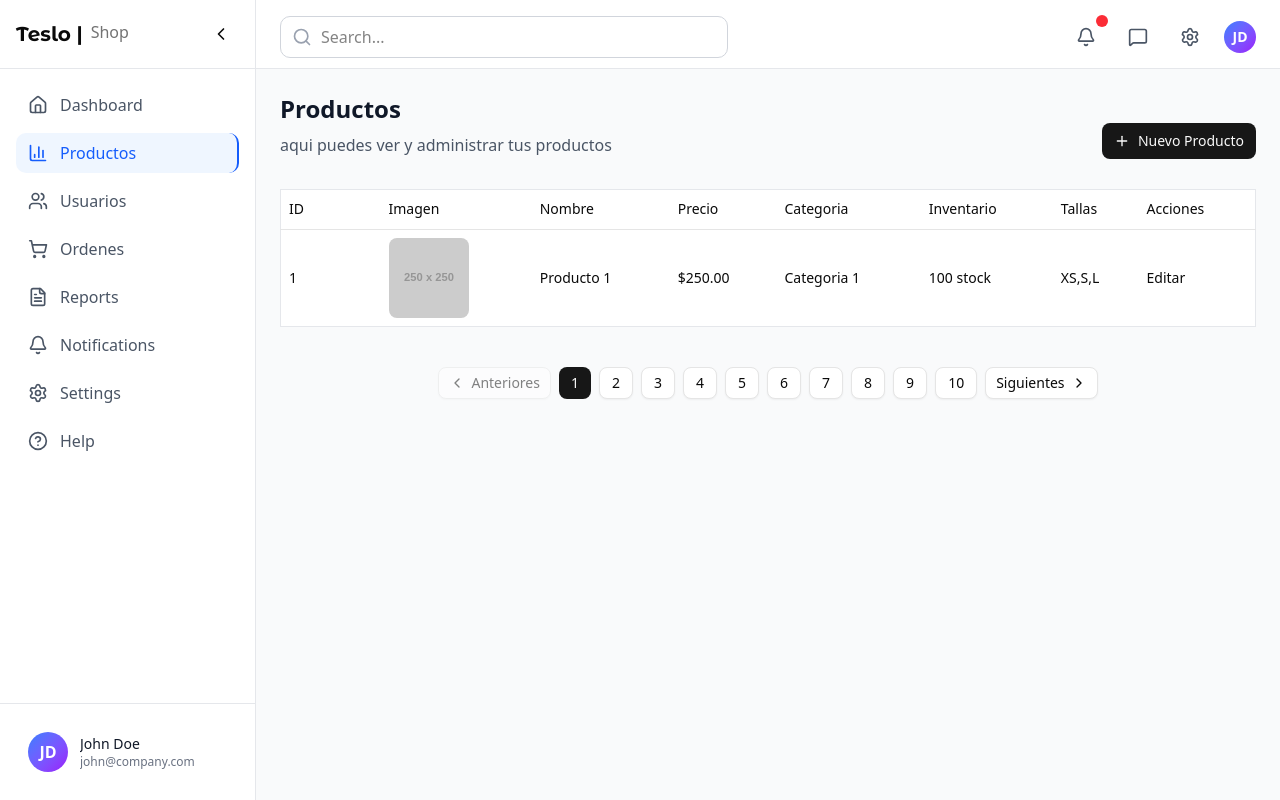
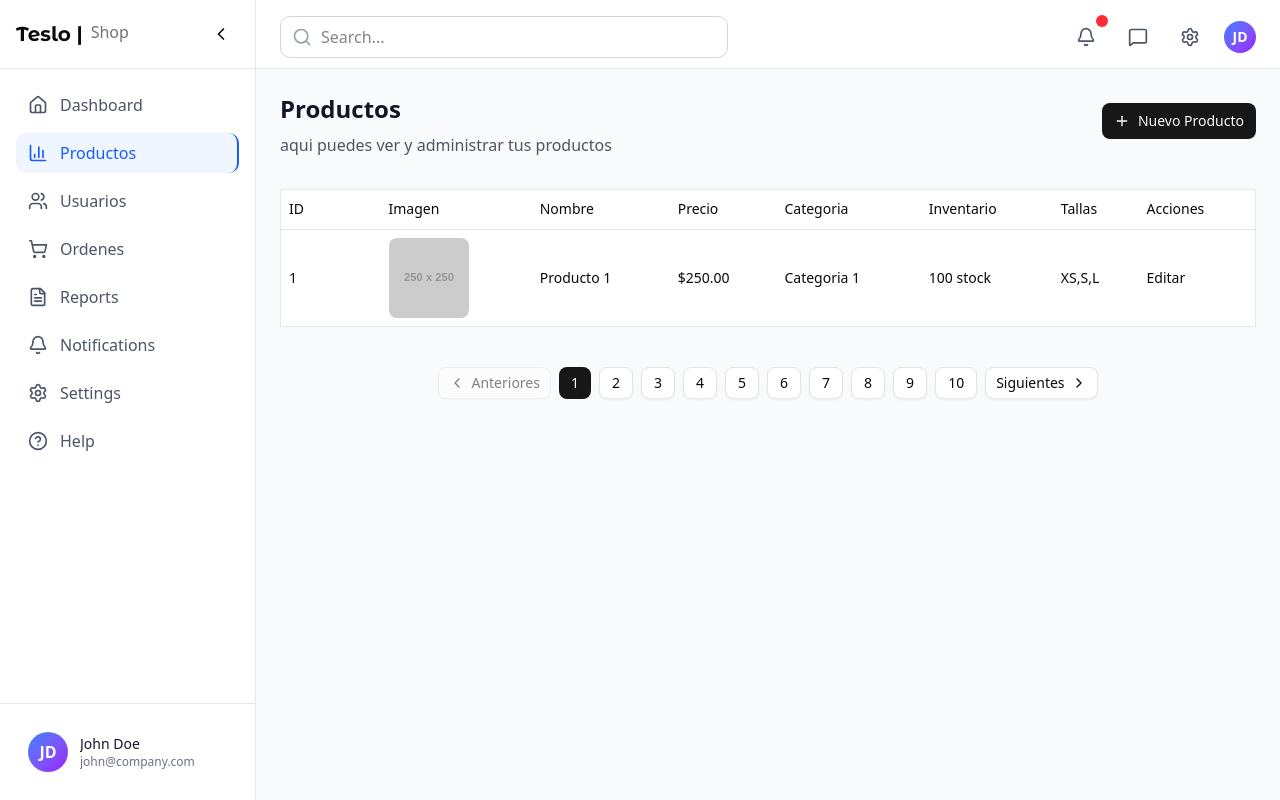
Before and after one commit to Alex200207/07-teslo-shop, a React (Vite) app: page /admin/products in a window 1280 px wide. Built offline with nearby package versions, Linux system fonts and the light colour scheme; a web font is replaced by a local one.

Commit message:
router: add route to new product

```diff
--- a/src/admin/products/AdminProductsPage.tsx
+++ b/src/admin/products/AdminProductsPage.tsx
@@ -20,12 +20,14 @@ const AdminProductPage = () => {
           title="Productos"
           subtitle="aqui puedes ver y administrar tus productos"
         />
+        <div className="flex justify-end mb-10 gap-4">
           <Link to={"/admin/products/new"}>
             <Button>
               <PlusIcon />
               Nuevo Producto
             </Button>
           </Link>
+        </div>
       </div>
 
       <Table className="bg-white p-10 shadow-sx border border-gray-200 mb-10">
```
Lines whose indentation alone changed are shown as unchanged.
